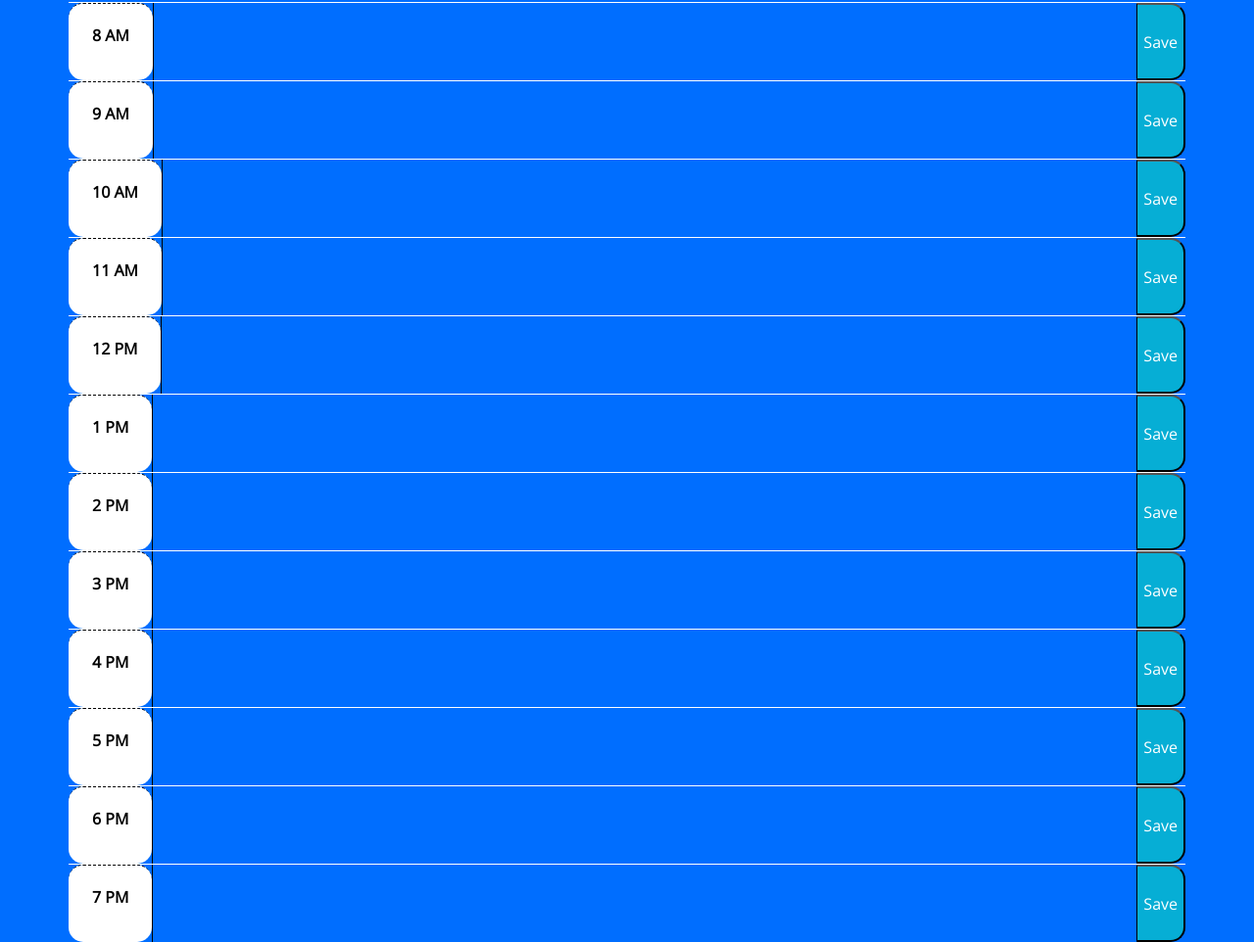
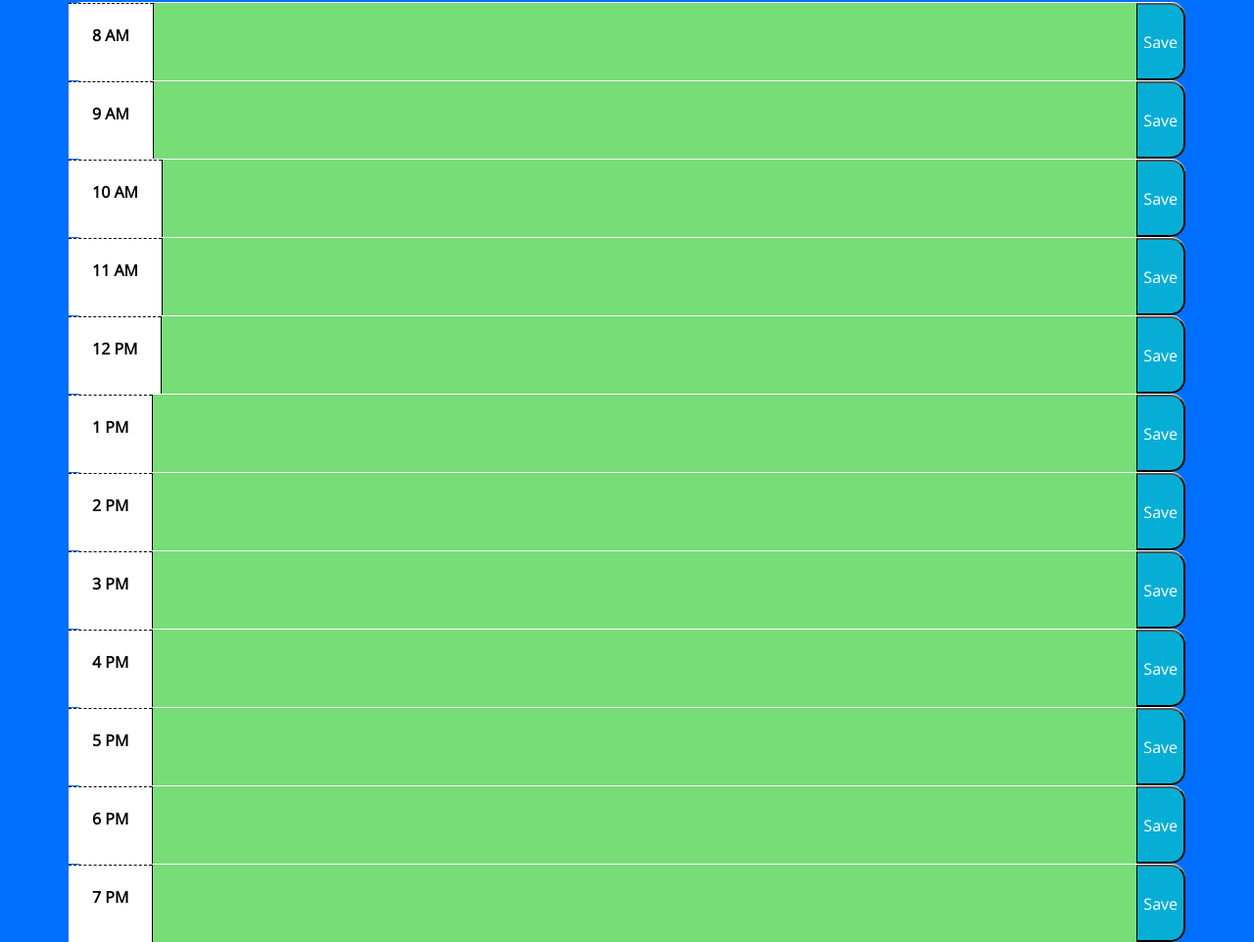
Before and after one commit to LardexTheLarge/Work-Day-Scheduler, a plain HTML site: page index.html in a window 1280 px wide. Shown: the part 334-1296 px from the top of the page at 98% size. Drawn offline with nearby package versions, Linux system fonts and the light colour scheme.

Commit message:
added color coding function for each hour of the day

```diff
--- a/assets/script.js
+++ b/assets/script.js
@@ -22,11 +22,31 @@ function renderLastTask() {
   }
 }
 
+function checkTime() {
+  //.each loops through
+  $(".time-block").each(function () {
+    var blockId = parseInt($(this).attr("id"));
+    var currentHour = moment().format("h");
+
+    if (currentHour > blockId) {
+      $(this).addClass("past");
+    } else if (currentHour == blockId) {
+      $(this).removeClass("past");
+      $(this).addClass("present");
+    } else {
+      $(this).removeClass("past");
+      $(this).removeClass("present");
+      $(this).addClass("future");
+    }
+  });
+}
+checkTime();
+
 //saves text area when clicked
 saveBtn.on("click", function () {
   console.log("I was clicked");
   //gets the id of the element this functions being applied to and splits the id
-  var slotId = this.id.split("-")[1];
+  var slotId = this.id.split("-")[1]; //splits save - i to an array and calls the number in the id
   console.log(slotId);
   //task is the id of text-area- slotId and gets the value of that specific text area
   //then sets the stringifyed task into local storage
--- a/index.html
+++ b/index.html
@@ -30,63 +30,63 @@
     </header>
     <div class="container">
       <!-- Timeblocks go here -->
-      <div class="row">
-        <div class="hour time-block font-weight-bold p-4">8 AM</div>
+      <div id="8" class="row time-block">
+        <div class="hour font-weight-bold p-4">8 AM</div>
         <textarea class="description col timeslot" id="text-area-8"></textarea>
         <button class="saveBtn" id="save-8">Save</button>
       </div>
-      <div class="row">
-        <div class="hour time-block font-weight-bold p-4">9 AM</div>
+      <div id="9" class="row time-block">
+        <div class="hour font-weight-bold p-4">9 AM</div>
         <textarea class="description col timeslot" id="text-area-9"></textarea>
         <button class="saveBtn" id="save-9">Save</button>
       </div>
-      <div class="row">
-        <div class="hour time-block font-weight-bold p-4">10 AM</div>
+      <div id="10" class="row time-block">
+        <div class="hour font-weight-bold p-4">10 AM</div>
         <textarea class="description col timeslot" id="text-area-10"></textarea>
         <button class="saveBtn" id="save-10">Save</button>
       </div>
-      <div class="row">
-        <div class="hour time-block font-weight-bold p-4">11 AM</div>
+      <div id="11" class="row time-block">
+        <div class="hour font-weight-bold p-4">11 AM</div>
         <textarea class="description col timeslot" id="text-area-11"></textarea>
         <button class="saveBtn" id="save-11">Save</button>
       </div>
-      <div class="row">
-        <div class="hour time-block font-weight-bold p-4">12 PM</div>
+      <div id="12" class="row time-block">
+        <div class="hour font-weight-bold p-4">12 PM</div>
         <textarea class="description col timeslot" id="text-area-12"></textarea>
         <button class="saveBtn" id="save-12">Save</button>
       </div>
-      <div class="row">
-        <div class="hour time-block font-weight-bold p-4">1 PM</div>
+      <div id="13" class="row time-block">
+        <div class="hour font-weight-bold p-4">1 PM</div>
         <textarea class="description col timeslot" id="text-area-1"></textarea>
         <button class="saveBtn" id="save-1">Save</button>
       </div>
-      <div class="row">
-        <div class="hour time-block font-weight-bold p-4">2 PM</div>
+      <div id="14" class="row time-block">
+        <div class="hour font-weight-bold p-4">2 PM</div>
         <textarea class="description col timeslot" id="text-area-2"></textarea>
         <button class="saveBtn" id="save-2">Save</button>
       </div>
-      <div class="row">
-        <div class="hour time-block font-weight-bold p-4">3 PM</div>
+      <div id="15" class="row time-block">
+        <div class="hour font-weight-bold p-4">3 PM</div>
         <textarea class="description col timeslot" id="text-area-3"></textarea>
         <button class="saveBtn" id="save-3">Save</button>
       </div>
-      <div class="row">
-        <div class="hour time-block font-weight-bold p-4">4 PM</div>
+      <div id="16" class="row time-block">
+        <div class="hour font-weight-bold p-4">4 PM</div>
         <textarea class="description col timeslot" id="text-area-4"></textarea>
         <button class="saveBtn" id="save-4">Save</button>
       </div>
-      <div class="row">
-        <div class="hour time-block font-weight-bold p-4">5 PM</div>
+      <div id="17" class="row time-block">
+        <div class="hour font-weight-bold p-4">5 PM</div>
         <textarea class="description col timeslot" id="text-area-5"></textarea>
         <button class="saveBtn" id="save-5">Save</button>
       </div>
-      <div class="row">
-        <div class="hour time-block font-weight-bold p-4">6 PM</div>
+      <div id="18" class="row time-block">
+        <div class="hour font-weight-bold p-4">6 PM</div>
         <textarea class="description col timeslot" id="text-area-6"></textarea>
         <button class="saveBtn" id="save-6">Save</button>
       </div>
-      <div class="row">
-        <div class="hour time-block font-weight-bold p-4">7 PM</div>
+      <div id="19" class="row time-block">
+        <div class="hour font-weight-bold p-4">7 PM</div>
         <textarea class="description col timeslot" id="text-area-7"></textarea>
         <button class="saveBtn" id="save-7">Save</button>
       </div>
```
